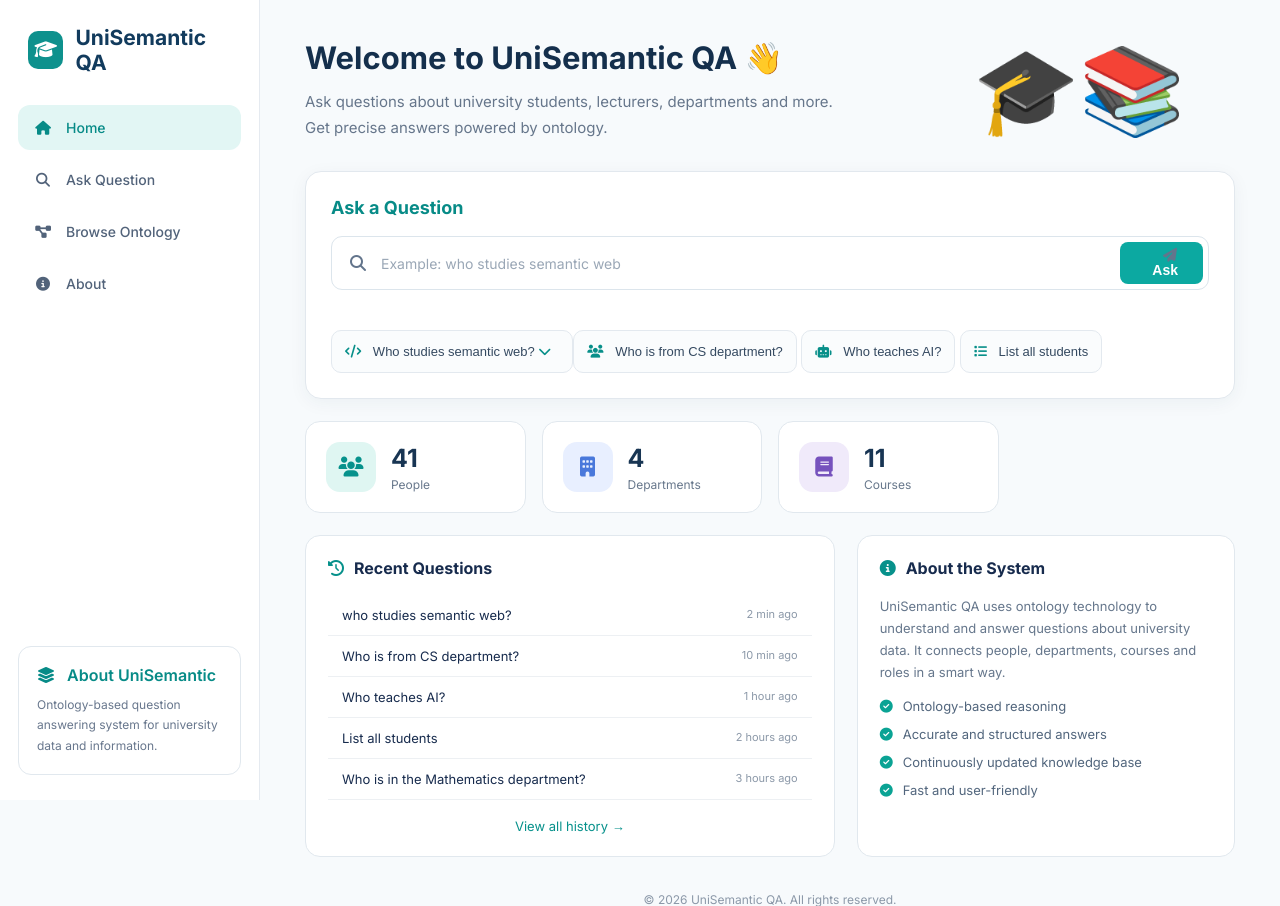
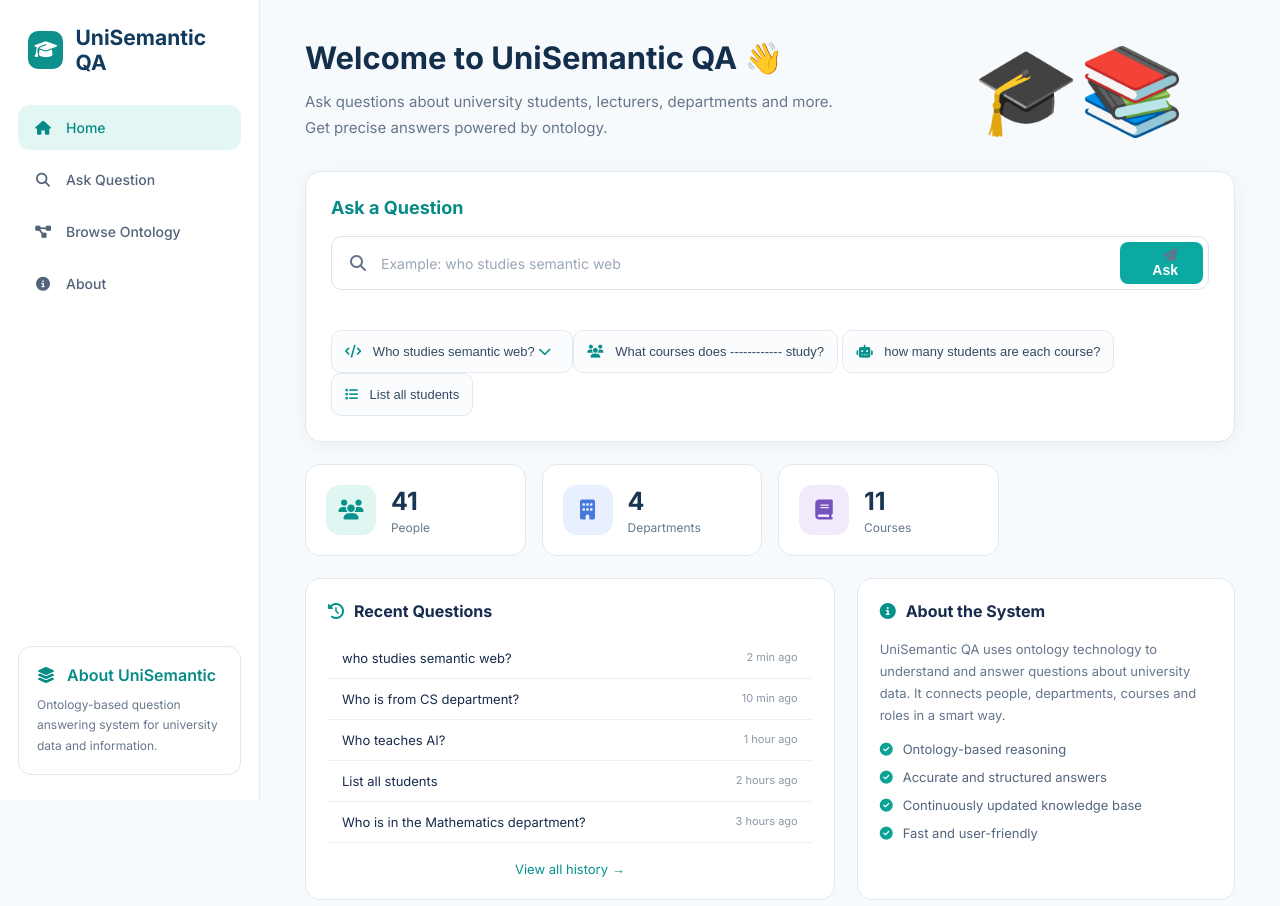
Before and after one commit to asterhnin1011/UniSemanticQA, a Flask app: page / in a window 1280 px wide. Shown: the top 906 px of the page. Run offline with Flask 3, Linux system fonts and the light colour scheme.

Commit message:
update howmanystudentsareeachCourses and What courses does --------- study?

```diff
--- a/app.py
+++ b/app.py
@@ -2,9 +2,11 @@
 # app.py
 # ============================================================
 
+import re
 from flask import Flask, render_template, request, jsonify
 
 from services.question_service import (
+
     get_all_students,
     get_all_subjects,
     get_all_departments,
@@ -15,7 +17,10 @@ from services.question_service import (
     answer_students_studying_information_theory,
     answer_students_studying_machine_learning,
     answer_students_studying_robotic,
+    answer_student_count_each_course,
+    answer_student_courses,
 )
+
 
 
 app = Flask(__name__)
@@ -59,6 +64,68 @@ def ask():
 
 
     question_lower = question.lower()
+
+    # ========================================================
+# STUDENT COURSES
+# ========================================================
+
+    if (
+        "what courses does" in question_lower
+        and "study" in question_lower
+    ):
+
+        match = re.search(
+            r"what courses does (.+?) study\??$",
+            question_lower
+        )
+
+        if match:
+
+            student_name = match.group(1).strip()
+
+            student_name = " ".join(
+                word.capitalize()
+                for word in student_name.split()
+            )
+
+            courses = answer_student_courses(student_name)
+
+            print("\n========== FLASK: STUDENT COURSES ==========")
+
+            print("Student:", student_name)
+
+            print("Courses returned:", len(courses))
+
+            print("Data:", courses)
+
+            return jsonify({
+                "answer": courses
+            })
+
+    # ========================================================
+    # STUDENT COUNT FOR EACH COURSE
+    # ========================================================
+
+    if (
+        "how many students are each course" in question_lower
+        or "how many students in each course" in question_lower
+        or "number of students in each course" in question_lower
+        or "student count for each course" in question_lower
+        or "student count of each course" in question_lower
+        or "how many students does each course have" in question_lower
+    ):
+
+        courses = answer_student_count_each_course()
+
+        print("\n========== FLASK: STUDENT COUNT EACH COURSE ==========")
+
+        print("Courses returned:", len(courses))
+
+        print("Data:", courses)
+
+        return jsonify({
+            "answer": courses
+        })
 
 
     # ========================================================
@@ -194,6 +261,7 @@ def ask():
             "answer": students
         })
 
+
     # ========================================================
     # List All Students
     # ========================================================
--- a/templates/index.html
+++ b/templates/index.html
@@ -873,53 +873,6 @@
                 </div>
 
 <br><br>
-                <!-- <div class="examples-title">
-                    Try these examples:
-                </div>  -->
-
-
-                <!-- <div class="examples">
-
-                    <button
-                        class="example"
-                        onclick="setQuestion('who studies semantic web?')">
-
-                        <i class="fa-solid fa-code"></i>
-                        Who studies semantic web?
-
-                    </button>
-
-
-                    <button
-                        class="example"
-                        onclick="setQuestion('Who is from CS department?')">
-
-                        <i class="fa-solid fa-users"></i>
-                        Who is from CS department?
-
-                    </button>
-
-
-                    <button
-                        class="example"
-                        onclick="setQuestion('Who teaches AI?')">
-
-                        <i class="fa-solid fa-robot"></i>
-                        Who teaches AI?
-
-                    </button>
-
-
-                    <button
-                        class="example"
-                        onclick="setQuestion('List all students')">
-
-                        <i class="fa-solid fa-list"></i>
-                        List all students
-
-                    </button>
-
-                </div>  -->
 
                 <div class="example-wrapper">
 
@@ -945,10 +898,10 @@
 
                     <button
                         class="example"
-                        onclick="setQuestion('Who is from CS department?')">
+                        onclick="setQuestion('What courses does ------------ study?')">
 
                         <i class="fa-solid fa-users"></i>
-                        Who is from CS department?
+                        What courses does ------------ study?
 
                     </button>
 
@@ -956,10 +909,10 @@
 
                     <button
                         class="example"
-                        onclick="setQuestion('Who teaches AI?')">
+                        onclick="setQuestion('how many students are each course?')">
 
                         <i class="fa-solid fa-robot"></i>
-                        Who teaches AI?
+                        how many students are each course?
 
                     </button>
 
@@ -998,6 +951,8 @@
                             onclick="selectQuestion('who studies database systems?')">
                             Who studies database systems?
                         </button>
+
+
 
                     </div>
 
```
Also changed, not shown: services/question_service.py (+77 -0 lines), services/sparql_queries.py (+40 -1 lines).
